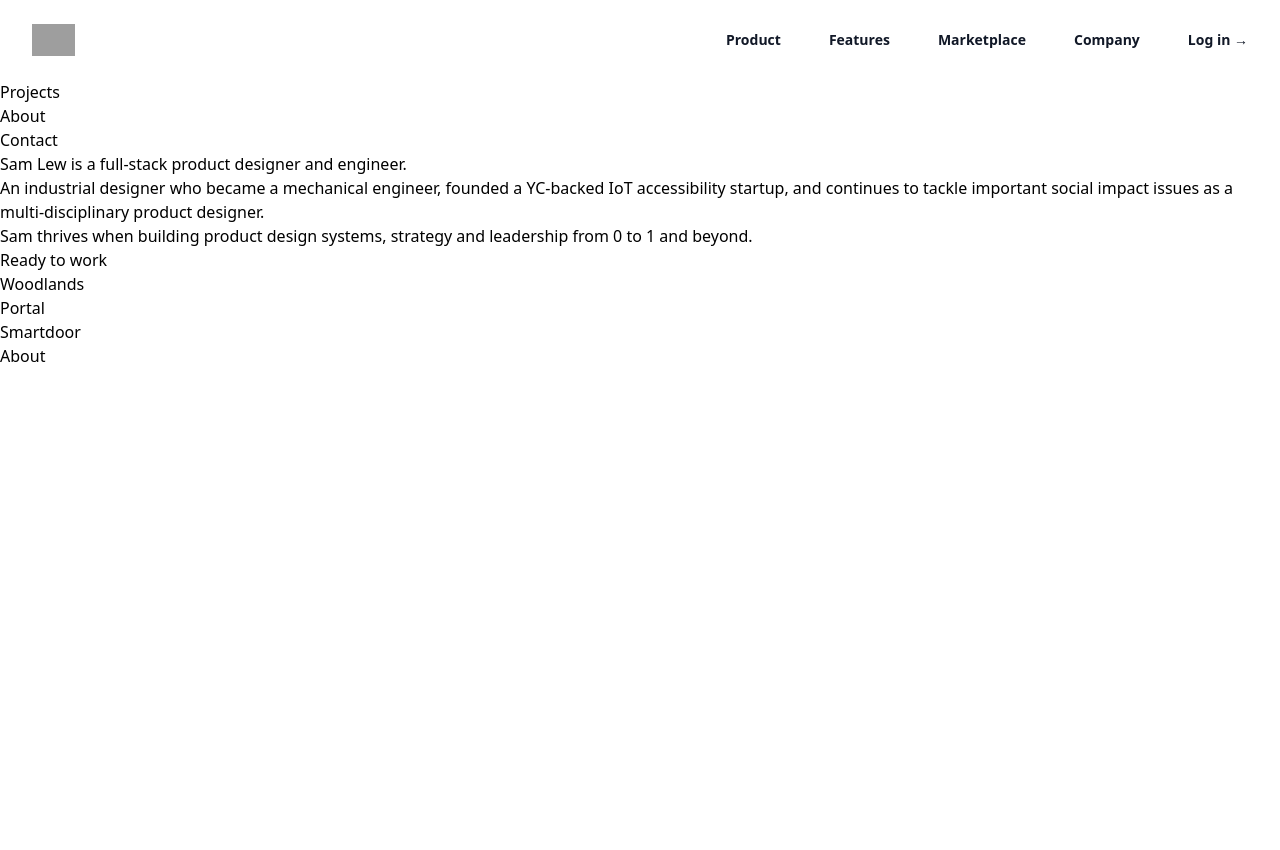
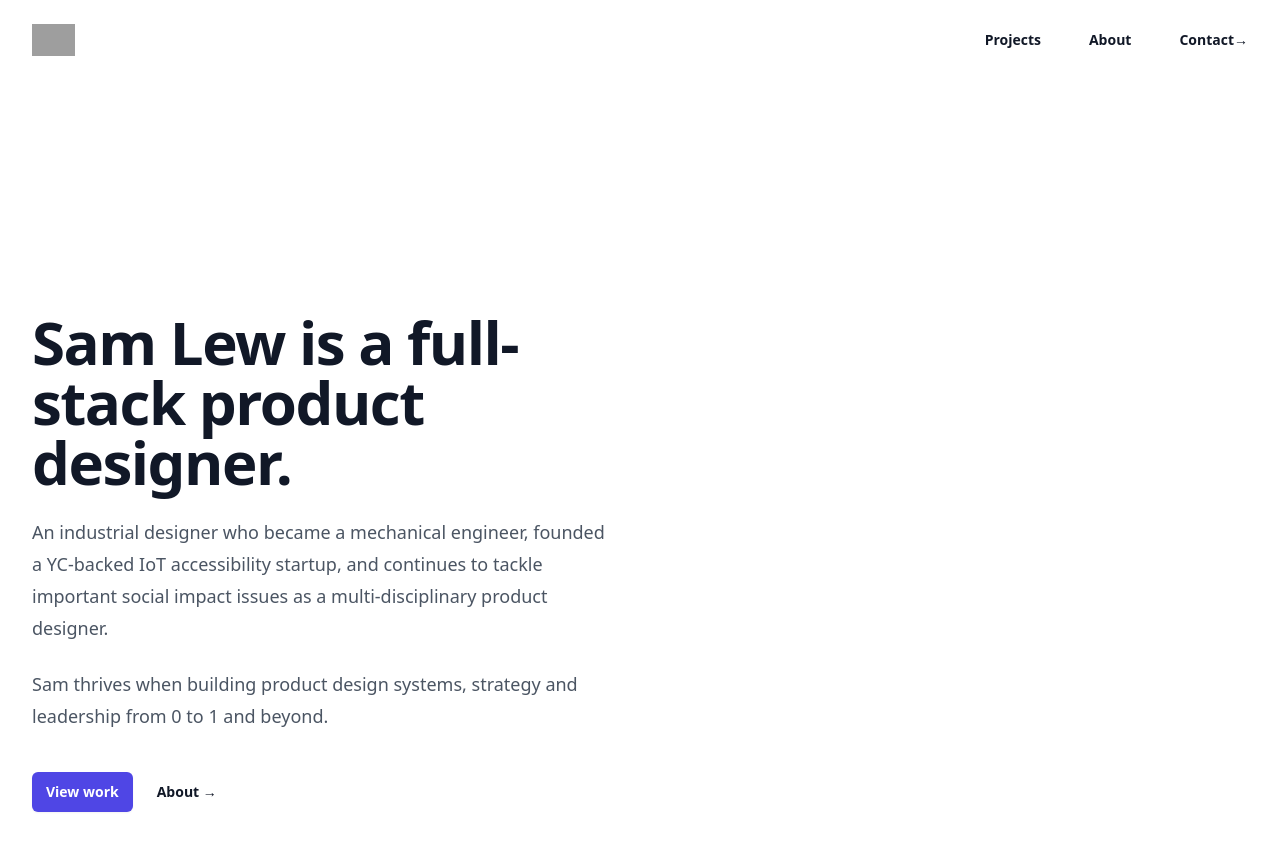
Before and after one commit to samlew/playground, a website: page dist/index.html in a window 1280 px wide. Before the commit the page ends 800 px from the top, so only its background shows below. Drawn offline with Linux system fonts and the light colour scheme; grey boxes are pictures that could not be loaded.

Commit message:
adjust and edit index html with content for homepage

```diff
--- a/dist/index.html
+++ b/dist/index.html
@@ -22,12 +22,10 @@
           </button>
         </div>
         <div class="hidden lg:flex lg:gap-x-12">
-          <a href="#" class="text-sm font-semibold leading-6 text-gray-900">Product</a>
-          <a href="#" class="text-sm font-semibold leading-6 text-gray-900">Features</a>
-          <a href="#" class="text-sm font-semibold leading-6 text-gray-900">Marketplace</a>
-          <a href="#" class="text-sm font-semibold leading-6 text-gray-900">Company</a>
+          <a href="#" class="text-sm font-semibold leading-6 text-gray-900">Projects</a>
+          <a href="../about.html" class="text-sm font-semibold leading-6 text-gray-900">About</a>
 
-          <a href="#" class="text-sm font-semibold leading-6 text-gray-900">Log in <span aria-hidden="true">&rarr;</span></a>
+          <a href="#" class="text-sm font-semibold leading-6 text-gray-900">Contact<span aria-hidden="true">&rarr;</span></a>
         </div>
       </nav>
       <!-- Mobile menu, show/hide based on menu open state. -->
@@ -50,40 +48,28 @@
           <div class="mt-6 flow-root">
             <div class="-my-6 divide-y divide-gray-500/10">
               <div class="space-y-2 py-6">
-                <a href="#" class="-mx-3 block rounded-lg px-3 py-2 text-base font-semibold leading-7 text-gray-900 hover:bg-gray-50">Product</a>
-                <a href="#" class="-mx-3 block rounded-lg px-3 py-2 text-base font-semibold leading-7 text-gray-900 hover:bg-gray-50">Features</a>
-                <a href="#" class="-mx-3 block rounded-lg px-3 py-2 text-base font-semibold leading-7 text-gray-900 hover:bg-gray-50">Marketplace</a>
-                <a href="#" class="-mx-3 block rounded-lg px-3 py-2 text-base font-semibold leading-7 text-gray-900 hover:bg-gray-50">Company</a>
+                <a href="#" class="-mx-3 block rounded-lg px-3 py-2 text-base font-semibold leading-7 text-gray-900 hover:bg-gray-50">Projects</a>
+                <a href="#" class="-mx-3 block rounded-lg px-3 py-2 text-base font-semibold leading-7 text-gray-900 hover:bg-gray-50">About</a>
               </div>
               <div class="py-6">
-                <a href="#" class="-mx-3 block rounded-lg px-3 py-2.5 text-base font-semibold leading-7 text-gray-900 hover:bg-gray-50">Log in</a>
+                <a href="#" class="-mx-3 block rounded-lg px-3 py-2.5 text-base font-semibold leading-7 text-gray-900 hover:bg-gray-50">Contact</a>
               </div>
             </div>
           </div>
         </div>
       </div>
     </header>
-
-    <ul>
-      <li>Projects</li>
-      <li>About</li>
-      <li>Contact</li>
-    </ul>
-    <h1>Sam Lew is a full-stack product designer and engineer.</h1>
-    <p>
-      An industrial designer who became a mechanical engineer, founded a YC-backed IoT accessibility startup, and continues to tackle important social impact issues as a multi-disciplinary product designer.
-    </p>
-    <p>
-      Sam thrives when building product design systems, strategy and leadership from 0 to 1 and beyond.
-    </p>
-    <div>
-      <ul>
-        <li>Ready to work</li>
-        <li>Woodlands</li>
-        <li>Portal</li>
-        <li>Smartdoor</li>
-      </ul>
+    <div class="mx-auto max-w-7xl px-6 pb-24 pt-10 sm:pb-32 lg:flex lg:px-8 lg:py-40">
+      <div class="mx-auto max-w-2xl lg:mx-0 lg:max-w-xl lg:flex-shrink-0 lg:pt-8">
+        <h1 class="mt-10 text-4xl font-bold tracking-tight text-gray-900 sm:text-6xl">Sam Lew is a full-stack product designer.</h1>
+        <p class="mt-6 text-lg leading-8 text-gray-600"> An industrial designer who became a mechanical engineer, founded a YC-backed IoT accessibility startup, and continues to tackle important social impact issues as a multi-disciplinary product designer.
+        </p>
+        <p class="mt-6 text-lg leading-8 text-gray-600"> Sam thrives when building product design systems, strategy and leadership from 0 to 1 and beyond.</p>
+        <div class="mt-10 flex items-center gap-x-6">
+          <a href="#" class="rounded-md bg-indigo-600 px-3.5 py-2.5 text-sm font-semibold text-white shadow-sm hover:bg-indigo-500 focus-visible:outline focus-visible:outline-2 focus-visible:outline-offset-2 focus-visible:outline-indigo-600">View work</a>
+          <a href="#" class="text-sm font-semibold leading-6 text-gray-900">About <span aria-hidden="true">→</span></a>
+        </div>
+      </div>
     </div>
-    <p><a href="./about.html">About</a></p>
   </body>
 </html>
```
Also changed, not shown: dist/style.css.
